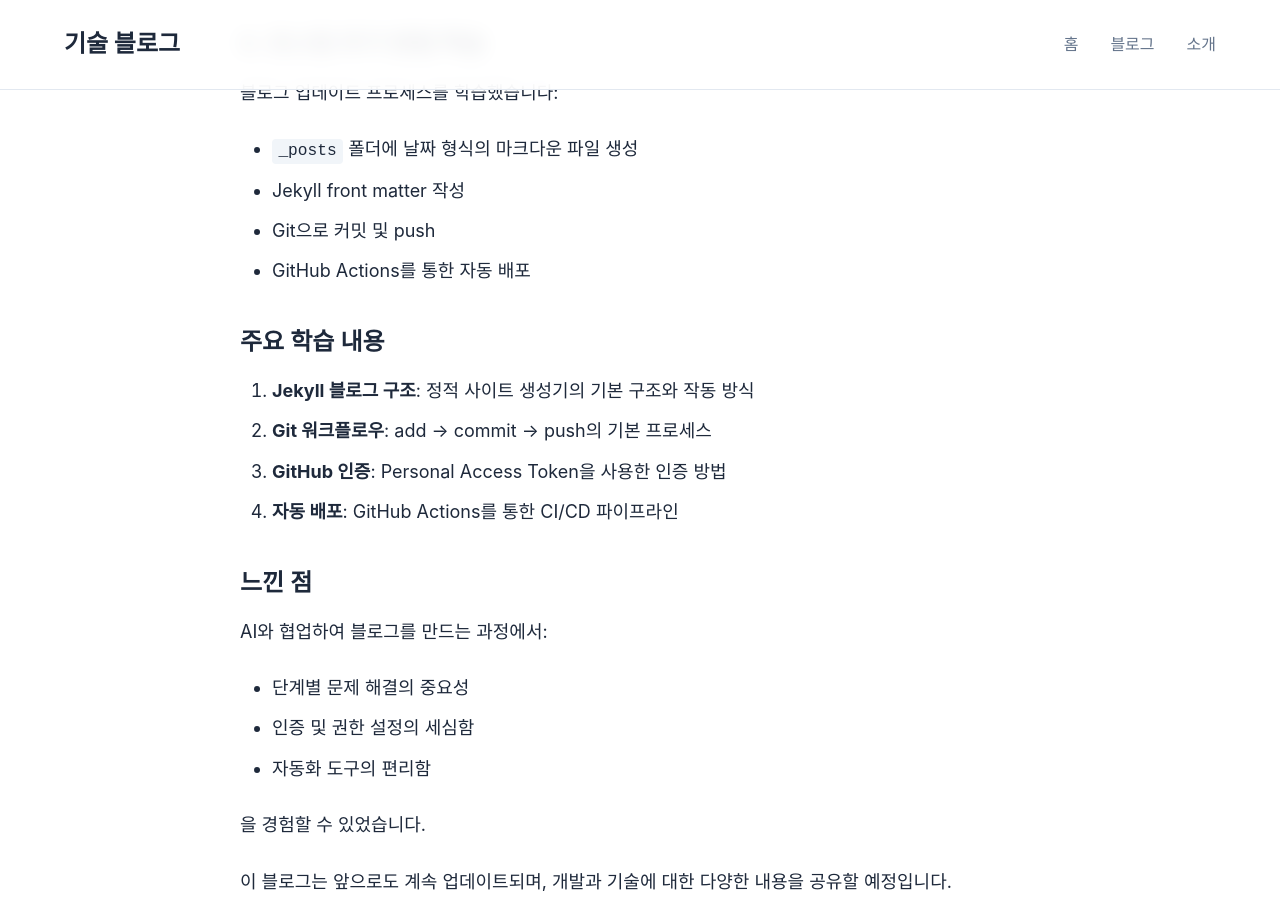
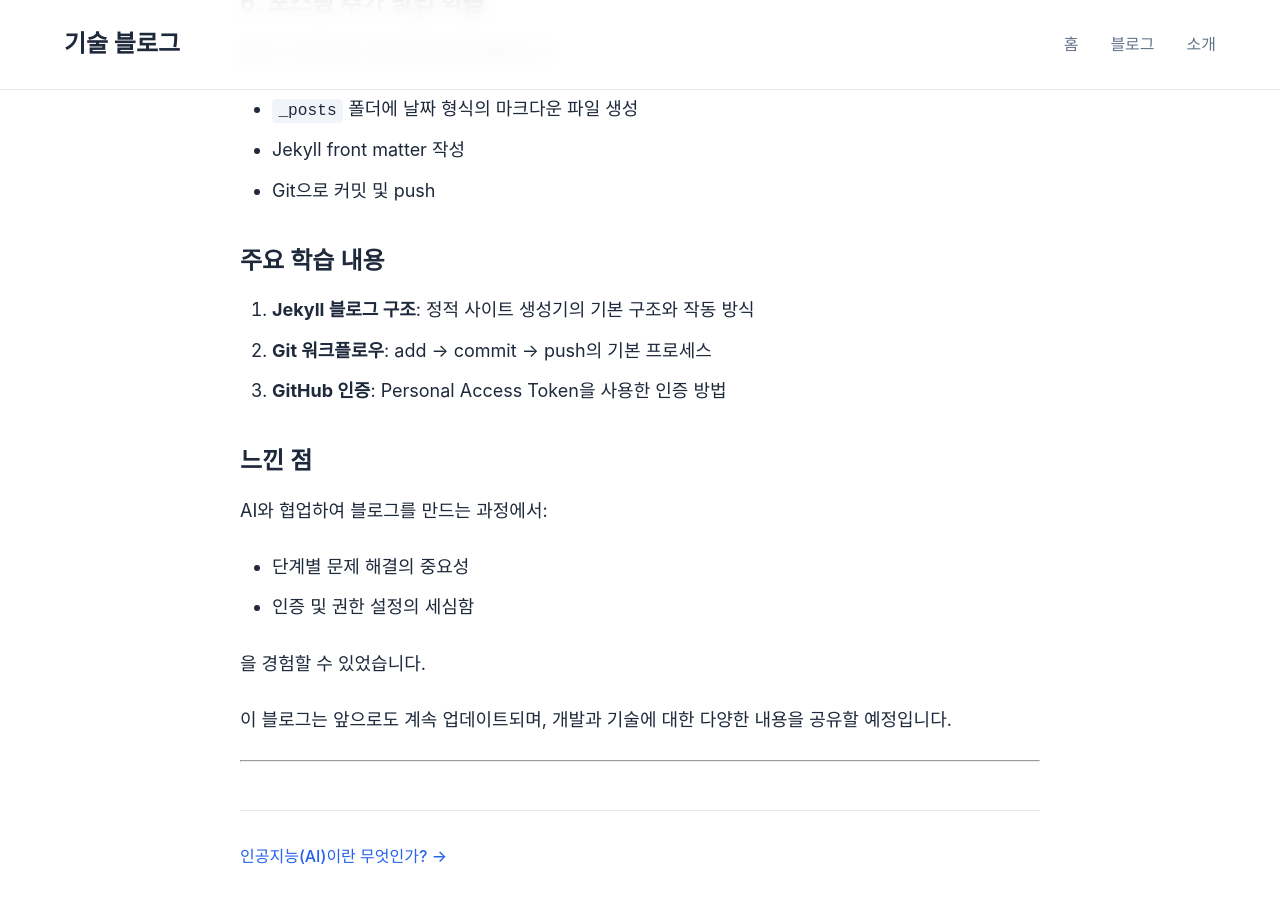
Before and after one commit to jm111ah/jm111ah.github.io, a Jekyll site: the page built from _posts/2024-01-01-welcome.md, in a window 1280 px wide and 900 px high, scrolled down 3629 px. Built offline with Jekyll 4.4.1, drawn with Linux system fonts in a browser that asks for light colours; some of the changed text lies outside the part shown.

Commit message:
Remove auto-deployment content that wasn't discussed

```diff
--- a/_posts/2024-01-01-welcome.md
+++ b/_posts/2024-01-01-welcome.md
@@ -39,7 +39,6 @@ Jekyll을 사용한 정적 사이트 생성 블로그로 설정했습니다:
 - `_layouts/`: HTML 레이아웃 템플릿
 - `_posts/`: 블로그 포스트 디렉토리
 - `assets/css/`: 스타일시트
-- GitHub Actions 워크플로우 설정
 
 #### Jekyll이란?
 
@@ -107,21 +106,18 @@ GitHub에 push하기 위해 Personal Access Token이 필요했습니다:
 - `_posts` 폴더에 날짜 형식의 마크다운 파일 생성
 - Jekyll front matter 작성
 - Git으로 커밋 및 push
-- GitHub Actions를 통한 자동 배포
 
 ### 주요 학습 내용
 
 1. **Jekyll 블로그 구조**: 정적 사이트 생성기의 기본 구조와 작동 방식
 2. **Git 워크플로우**: add → commit → push의 기본 프로세스
 3. **GitHub 인증**: Personal Access Token을 사용한 인증 방법
-4. **자동 배포**: GitHub Actions를 통한 CI/CD 파이프라인
 
 ### 느낀 점
 
 AI와 협업하여 블로그를 만드는 과정에서:
 - 단계별 문제 해결의 중요성
 - 인증 및 권한 설정의 세심함
-- 자동화 도구의 편리함
 
 을 경험할 수 있었습니다.
 
```
